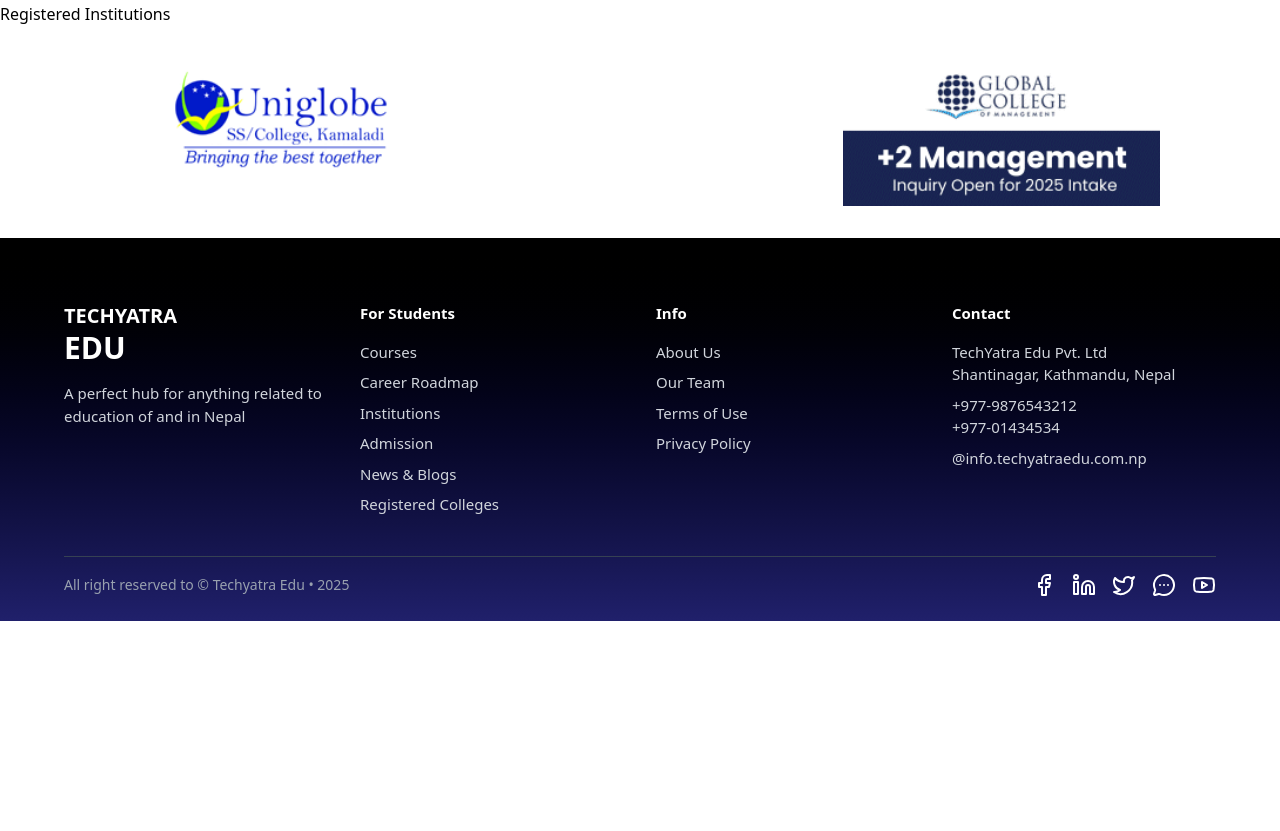
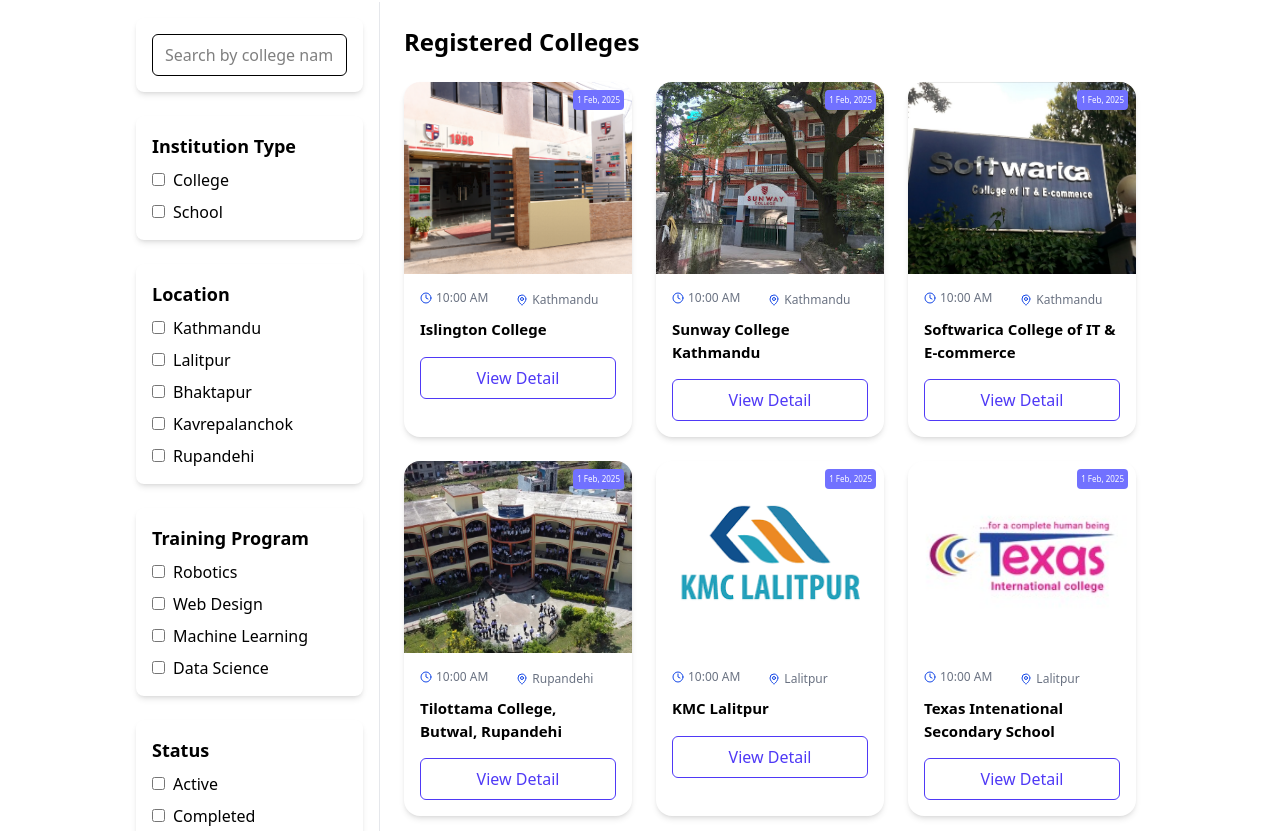
Before and after one commit to techyatra123/techyatraedu, a Next.js app: page /RegisteredInstitutions in a window 1280 px wide. Shown: the part 409-1240 px from the top of the page. Before the commit the page ends 1030 px from the top, so only its background shows below. Built offline with nearby package versions, Linux system fonts and the light colour scheme.

Commit message:
subpage registered

```diff
--- a/src/app/RegisteredInstitutions/page.tsx
+++ b/src/app/RegisteredInstitutions/page.tsx
@@ -1,8 +1,150 @@
-export default function page() {
+"use client";
+import React, { useState } from "react";
+import Sidebar from "@/components/subpageComponents/sidebar.registered.institutions";
+import CollegeCard from "@/components/subcomponents/registered.clzcard";
+
+const allColleges = [
+  {
+    name: "Islington College",
+    location: "Kathmandu",
+    imageurl: "/collegeImage/islingtoncollege.png",
+    date: "1 Feb, 2025",
+    institutionType: "College",
+    courses: "Machine Learning",
+    status: "Upcoming",
+  },
+  {
+    name: "Sunway College Kathmandu",
+    location: "Kathmandu",
+    image: "/collegeImage/sunwaycollege.jpg",
+    date: "1 Feb, 2025",
+    institutionType: "College",
+    trainingProgram: "Data Science",
+    status: "Active",
+  },
+    {
+    name: "Softwarica College of IT & E-commerce",
+    location: "Kathmandu",
+    image: "/collegeImage/softwaricacollege.jpg",
+    date: "1 Feb, 2025",
+    institutionType: "College",
+    trainingProgram: "Data Science",
+    status: "Active",
+  },
+  {
+    name: "Tilottama College, Butwal, Rupandehi",
+    location: "Rupandehi",
+    image: "/collegeImage/tilottamacampus.jpg",
+    date: "1 Feb, 2025",
+    institutionType: "College",
+    trainingProgram: "Data Science",
+    status: "Active",
+  },
+  {
+    name: "KMC Lalitpur",
+    location: "Lalitpur",
+    image: "/collegeImage/kmclalitpurcollege.png",
+    date: "1 Feb, 2025",
+    institutionType: "School",
+    trainingProgram: "Robotics",
+    status: "Completed",
+  },
+  {
+    name: "Texas Intenational Secondary School",
+    location: "Lalitpur",
+    image: "/collegeImage/texascollege.jpg",
+    date: "1 Feb, 2025",
+    institutionType: "School",
+    trainingProgram: "Robotics",
+    status: "Completed",
+  },
+  {
+    name: "Ace Institute of Management",
+    location: "Kathmandu",
+    image: "/collegeImage/aceinstitute.png",
+    date: "1 Feb, 2025",
+    institutionType: "College",
+    trainingProgram: "Web Design",
+    status: "Upcoming",
+  },
+    {
+    name: "Nepal College of Information Technology",
+    location: "Kathmandu",
+    image: "/collegeImage/ncitnepal.png",
+    date: "1 Feb, 2025",
+    institutionType: "College",
+    trainingProgram: "Web Design",
+    status: "Upcoming",
+  },
+   {
+    name: "United Academy",
+    location: "Kathmandu",
+    image: "/collegeImage/unitedacademy.jpg",
+    date: "1 Feb, 2025",
+    institutionType: "College",
+    trainingProgram: "Web Design",
+    status: "Upcoming",
+  },
+];
+
+const RegisteredColleges = () => {
+  const [filters, setFilters] = useState<{
+    institutionType: string[];
+    location: string[];
+    trainingProgram: string[];
+    status: string[];
+  }>({
+    institutionType: [],
+    location: [],
+    trainingProgram: [],
+    status: [],
+  });
+
+  const handleFilterChange = (field: keyof typeof filters, value: string) => {
+    setFilters((prev) => {
+      const values = prev[field].includes(value)
+        ? prev[field].filter((v) => v !== value)
+        : [...prev[field], value];
+      return { ...prev, [field]: values };
+    });
+  };
+
+  const filteredColleges = allColleges.filter((college) => {
+    return (
+      (filters.institutionType.length === 0 ||
+        filters.institutionType.includes(college.institutionType)) &&
+      (filters.location.length === 0 ||
+        filters.location.includes(college.location)) &&
+      (filters.status.length === 0 ||
+        filters.status.includes(college.status)) &&
+      (filters.trainingProgram.length === 0 ||
+        filters.trainingProgram?.some((p) =>
+          college.trainingProgram?.includes(p)
+        ) ||
+        filters.trainingProgram?.some((p) => college.courses?.includes(p)))
+    );
+  });
+
   return (
-    <div>
-      <h1>Registered Institutions</h1>
-
+    <div className="flex min-h-screen md:px-[60px] lg:px-[120px]">
+      <Sidebar filters={filters} onFilterChange={handleFilterChange} />
+      <main className="flex-1 p-6">
+        <h1 className="text-2xl font-bold mb-6">Registered Colleges</h1>
+        <div className="grid grid-cols-1 sm:grid-cols-2 lg:grid-cols-3 gap-6">
+          {filteredColleges.map((college, index) => (
+            <CollegeCard
+              key={index}
+              title={college.name}
+              location={college.location}
+              date={college.date}
+              time="10:00 AM" // You can replace this with actual data if available
+              imageUrl={college.image ?? college.imageurl ?? ""}
+            />
+          ))}
+        </div>
+      </main>
     </div>
   );
-}
+};
+
+export default RegisteredColleges;
--- a/src/components/subpageComponents/registered.institutions.tsx
+++ b/src/components/subpageComponents/registered.institutions.tsx
@@ -3,7 +3,7 @@
 
 export default function InstitutionsHeader() {
   return (
-    <div className="bg-gradient-to-b from-[#383366] to-[#efe5e5] shadow-md p-6 md:p-9 mb-6 flex flex-col items-center justify-center">
+    <div className="bg-gradient-to-b from-[#efe5e5] to-[#6056bb] shadow-md p-6 md:p-9 mb-6 flex flex-col items-center justify-center">
       <h3 className="font-normal text-2xl md:text-4xl text-stone-50 text-center">
         Registered Institutions
       </h3>
--- /dev/null
+++ b/src/components/subpageComponents/sidebar.registered.institutions.tsx
@@ -0,0 +1,65 @@
+import React from "react";
+
+type Filters = {
+  institutionType: string[];
+  location: string[];
+  trainingProgram: string[];
+  status: string[];
+  search: string; // 🔍 Add search field
+};
+
+type SidebarProps = {
+  filters: Filters;
+  onFilterChange: (field: keyof Filters, value: string) => void;
+};
+
+const Sidebar: React.FC<SidebarProps> = ({ filters, onFilterChange }) => {
+  const handleChange = (field: keyof Filters, value: string) => {
+    onFilterChange(field, value);
+  };
+
+  const renderCheckboxList = (
+    label: string,
+    field: keyof Filters,
+    options: string[]
+  ) => (
+    <div className="bg-white p-4 rounded-lg shadow-md">
+      <h3 className="font-semibold text-lg mb-2">{label}</h3>
+      <div className="space-y-2">
+        {options.map((option) => (
+          <label key={option} className="block hover:shadow-sx cursor-pointer">
+            <input
+              type="checkbox"
+              className="mr-2"
+              checked={(filters[field] as string[]).includes(option)}
+              onChange={() => handleChange(field, option)}
+            />
+            {option}
+          </label>
+        ))}
+      </div>
+    </div>
+  );
+
+  return (
+    <aside className="w-full md:w-1/4 p-4 space-y-6 border-r border-gray-200">
+      {/* 🔍 Search Box */}
+      <div className="bg-white p-4 rounded-lg shadow-md">
+        <input
+          type="text"
+          placeholder="Search by college name..."
+          value={filters.search}
+          onChange={(e) => handleChange("search", e.target.value)}
+          className="w-full px-3 py-2 border rounded-md focus:outline-none focus:ring-2 focus:ring-indigo-500"
+        />
+      </div>
+
+      {renderCheckboxList("Institution Type", "institutionType", ["College", "School"])}
+      {renderCheckboxList("Location", "location", ["Kathmandu", "Lalitpur", "Bhaktapur", "Kavrepalanchok", "Rupandehi"])}
+      {renderCheckboxList("Training Program", "trainingProgram", ["Robotics", "Web Design", "Machine Learning", "Data Science"])}
+      {renderCheckboxList("Status", "status", ["Active", "Completed", "Upcoming"])}
+    </aside>
+  );
+};
+
+export default Sidebar;
```
